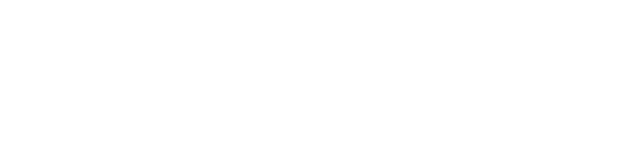
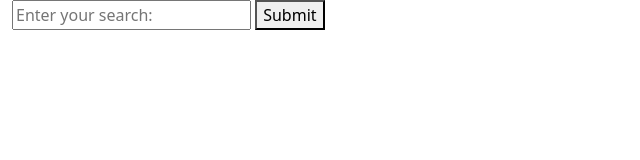
Before and after one commit to charl11e/books-website, a plain HTML site: page index.html in a window 1280 px wide. Shown: the whole page, without its empty margins (0-640 px from the left). Drawn offline with nearby package versions, Linux system fonts and the light colour scheme; files that its build step writes are made by us from their sources.

Commit message:
Started work on search function

```diff
--- a/index.html
+++ b/index.html
@@ -14,6 +14,7 @@
     <!--Link CSS sheet & Javascript scripts-->
     <link href="css.css" rel="stylesheet" type="text/css">
     <script src="javascript.js"></script>
+    <script src="search.js"></script>
 
     <!--Set Viewport (helps scaling on mobile devices) https://www.w3schools.com/html/html_responsive.asp-->
     <meta name="viewport" content="width=device-width, initial-scale=1.0">
@@ -25,6 +26,14 @@
 
 <body>
 
+    <!--Search Bar https://www.freecodecamp.org/news/how-to-submit-a-form-with-javascript/#:~:text=To%20submit%20a%20form%20using,if%20any%20data%20is%20submitted). https://www.w3schools.com/jsref/event_onsubmit.asp-->
+    <div class="container-fluid">
+        <form id="searchform" action="" onsubmit="search()">
+            <input type="text" id="searchquery" placeholder="Enter your search:">
+            <button type="submit" id="submit">Submit</button>
+        </form>
+    </div>
+
 </body>
 
 </html>
--- /dev/null
+++ b/search.js
@@ -0,0 +1,4 @@
+function search() {
+    let searchterm = document.getElementById("searchquery").value;
+    alert(searchterm)
+}
```
